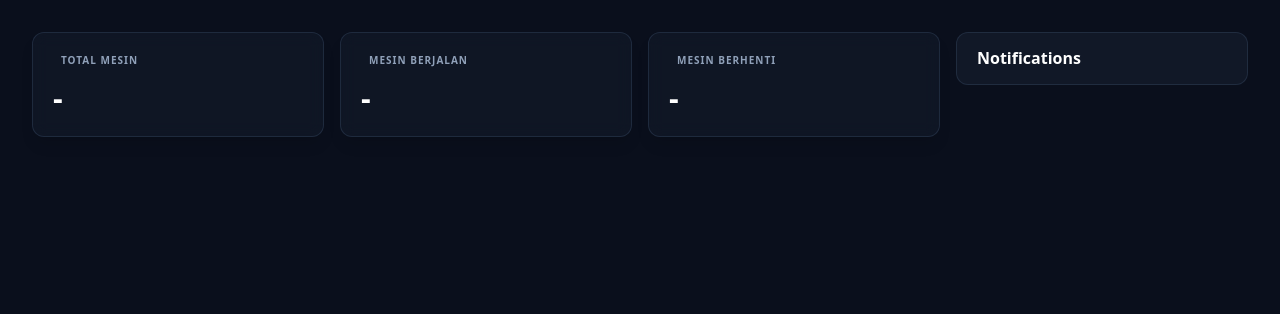
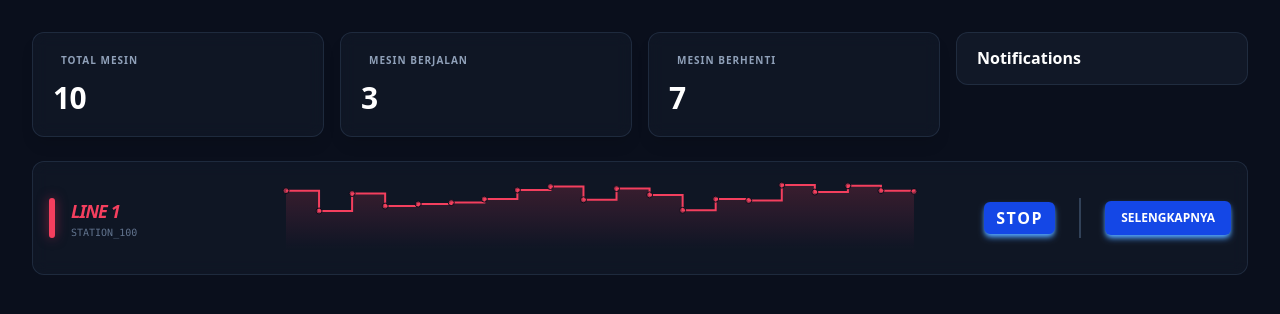
Before and after one commit to daffa-naufal-musyava/system-report-aqua-fe, a React (Vite) app: page /dashboard in a window 1280 px wide. Shown: the top 314 px of the page. Built offline with nearby package versions, Linux system fonts and the light colour scheme; no server answers; sample sign-in values are in the browser's storage.

Commit message:
dummy data dashboard

```diff
--- a/src/pages/Dashboard.jsx
+++ b/src/pages/Dashboard.jsx
@@ -1,100 +1,87 @@
-import { useState, useEffect } from "react";
+import { useState, useEffect, useRef } from "react";
 import DashboardCard from "../components/DashboardCard";
 import ProductionLine from "../components/ProductionLine";
-import { useMachineAnalytics } from "../contexts/MachineAnalyticsProvider";
-import { getMachineTrend } from "../api/machineAnalyticsApi";
-import { socket } from "../api/socket";
+
+function getRandomInt(min, max) {
+  return Math.floor(Math.random() * (max - min + 1)) + min;
+}
 
 function Dashboard() {
-  const { loading, dashboardSummary, fetchDashboardSummary } =
-    useMachineAnalytics();
-
+  // Dummy KPI
+  const [dashboardSummary, setDashboardSummary] = useState({
+    lineStatus: {
+      total: 10,
+      running: 7,
+      stopped: 3,
+    },
+  });
   const [showNotifications, setShowNotifications] = useState(false);
   const [lineWithTrend, setLineWithTrend] = useState(null);
+  const intervalRef = useRef();
 
-  // 🔹 1. axios (initial load)
+  // Dummy data generator
   useEffect(() => {
-    fetchDashboardSummary();
-  }, [fetchDashboardSummary]);
+    // Initial dummy data
+    let dummyData = Array.from({ length: 20 }, (_, i) => ({
+      value: getRandomInt(60, 100),
+      time: `${i}:00`,
+    }));
+    let running = true;
+    let stopped = 3;
+    let stopCounter = 0;
+    let stopDuration = 0;
 
-  // 🔥 2. SOCKET (TARO DI SINI)
-  useEffect(() => {
-    const handleData = (data) => {
-      if (!data || data.length === 0) return;
-      if (!Array.isArray(data) || data.length === 0) return;
-      const machine = data[0];
-      if (!machine) return;
-
-      let statusString = "-";
-      if (typeof machine.status === "string" && machine.status.length > 0) {
-        statusString = machine.status;
-      } else if (typeof machine.runStop === "boolean") {
-        statusString = machine.runStop ? "RUNNING" : "STOP";
-      }
-      setLineWithTrend((prev) => ({
-        ...prev,
-        ...machine,
-        id: machine.id,
+    setLineWithTrend({
+      id: 1,
       name: "Line 1",
-        status: statusString,
-        hexColor:
-          machine.isRunning || machine.runStop === true ? "#22d3ee" : "#f43f5e",
-        data: prev?.data || [],
-      }));
-
-      // Update KPI status
-      fetchDashboardSummary();
-    };
-
-    socket.off("machineUpdates");
-    socket.on("machineUpdates", handleData);
-
-    return () => {
-      socket.off("machineUpdates", handleData);
-    };
-  }, []);
-
-  // 🔹 3. trend axios
-  useEffect(() => {
-    const fetchTrend = async () => {
-      if (!dashboardSummary?.machines || dashboardSummary.machines.length === 0)
-        return;
-
-      const machine = dashboardSummary.machines[0];
-
-      try {
-        const trend = await getMachineTrend({
-          machineId: machine.machineId,
-          range: "-24h",
-          window: "1h",
+      status: "RUNNING",
+      hexColor: "#22d3ee",
+      data: dummyData,
     });
 
-        const rechartsData = Array.isArray(trend)
-          ? trend.map((d) => ({ value: d.value, time: d.time }))
-          : [];
+    intervalRef.current = setInterval(() => {
+      // Geser data, tambah data baru di akhir
+      dummyData = [
+        ...dummyData.slice(1),
+        {
+          value: getRandomInt(60, 100),
+          time: `${parseInt(dummyData[dummyData.length - 1].time) + 1}:00`,
+        },
+      ];
 
+      // Status dinamis: STOP bertahan lebih lama
+      if (!running) {
+        stopCounter++;
+        // STOP bertahan 4 detik (4 interval)
+        if (stopCounter >= 4) {
+          running = true;
+          stopCounter = 0;
+        }
+      } else {
+        // 20% kemungkinan masuk STOP
+        if (Math.random() > 0.8) {
+          running = false;
+          stopCounter = 0;
+        }
+      }
+      stopped = running ? 3 : 7;
       setLineWithTrend({
-          ...machine,
-          data: rechartsData,
-          id: machine.machineId,
+        id: 1,
         name: "Line 1",
-          status: machine.status,
-          hexColor: machine.isRunning ? "#22d3ee" : "#f43f5e",
+        status: running ? "RUNNING" : "STOP",
+        hexColor: running ? "#22d3ee" : "#f43f5e",
+        data: dummyData,
       });
-      } catch {
-        setLineWithTrend({
-          ...machine,
-          data: [],
-          id: machine.machineId,
-          name: "Line 1",
-          status: machine.status,
-          hexColor: machine.isRunning ? "#22d3ee" : "#f43f5e",
+      setDashboardSummary({
+        lineStatus: {
+          total: 10,
+          running: running ? 7 : 3,
+          stopped: running ? 3 : 7,
+        },
       });
-      }
-    };
-
-    fetchTrend();
-  }, [dashboardSummary]);
+    }, 1000);
+    return () => clearInterval(intervalRef.current);
+  }, []);
 
   return (
     <div className="min-h-screen bg-[#0a0f1c] text-white p-4 md:p-8 font-sans">
@@ -106,20 +93,17 @@ function Dashboard() {
             value={dashboardSummary?.lineStatus?.total ?? "-"}
             colorClass="text-emerald-400"
           />
-
           <DashboardCard
             title="Mesin Berjalan"
             value={dashboardSummary?.lineStatus?.running ?? "-"}
             colorClass="text-emerald-400"
           />
-
           <DashboardCard
             title="Mesin Berhenti"
             value={dashboardSummary?.lineStatus?.stopped ?? "-"}
             colorClass="text-rose-400"
             isNegative={true}
           />
-
           {/* Notif */}
           <div className="relative h-1/2">
             <button
@@ -128,7 +112,6 @@ function Dashboard() {
             >
               <span className="font-bold">Notifications</span>
             </button>
-
             {showNotifications && (
               <div className="absolute top-full right-0 mt-2 w-64 bg-[#1e293b] border border-slate-700/50 rounded-xl shadow-2xl z-50">
                 <div className="px-4 py-2 text-xs text-slate-400 border-b border-slate-700">
@@ -141,15 +124,9 @@ function Dashboard() {
             )}
           </div>
         </div>
-
         {/* Production Line */}
         <div className="space-y-4">
-          {loading && !lineWithTrend ? (
-            <div className="text-center py-10 text-slate-500">
-              Fetching Real-time Data...
-            </div>
-          ) : (
-            lineWithTrend && (
+          {lineWithTrend ? (
             <ProductionLine
               key={lineWithTrend.id}
               line={{
@@ -160,7 +137,10 @@ function Dashboard() {
                   : [],
               }}
             />
-            )
+          ) : (
+            <div className="text-center py-10 text-slate-500">
+              Loading dummy data...
+            </div>
           )}
         </div>
       </div>
```
Lines whose indentation alone changed are shown as unchanged.
